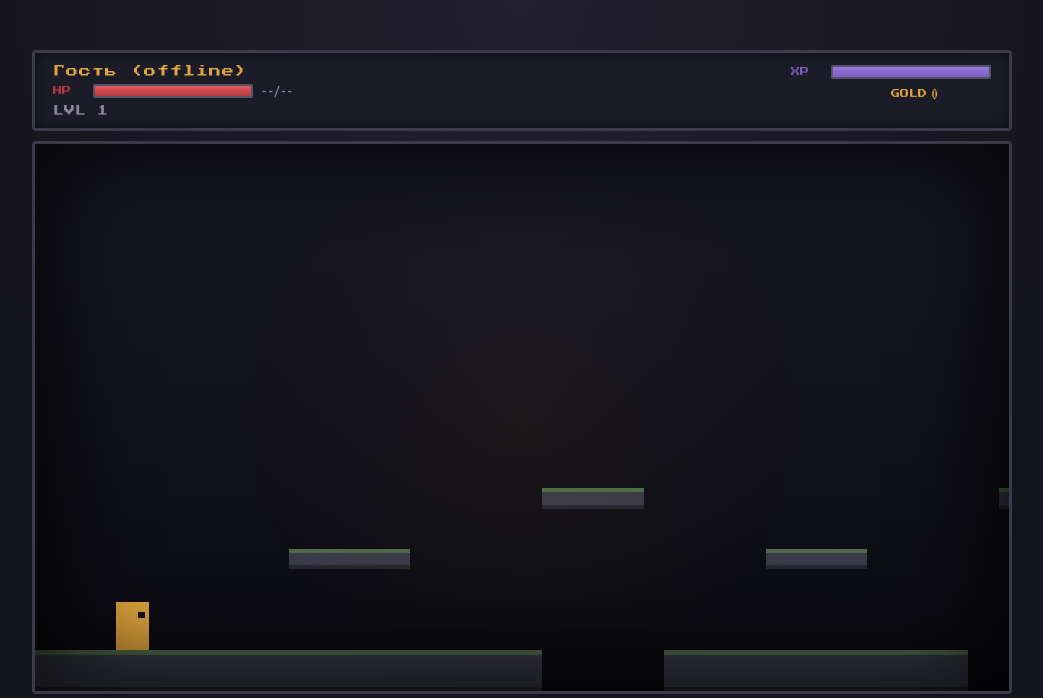
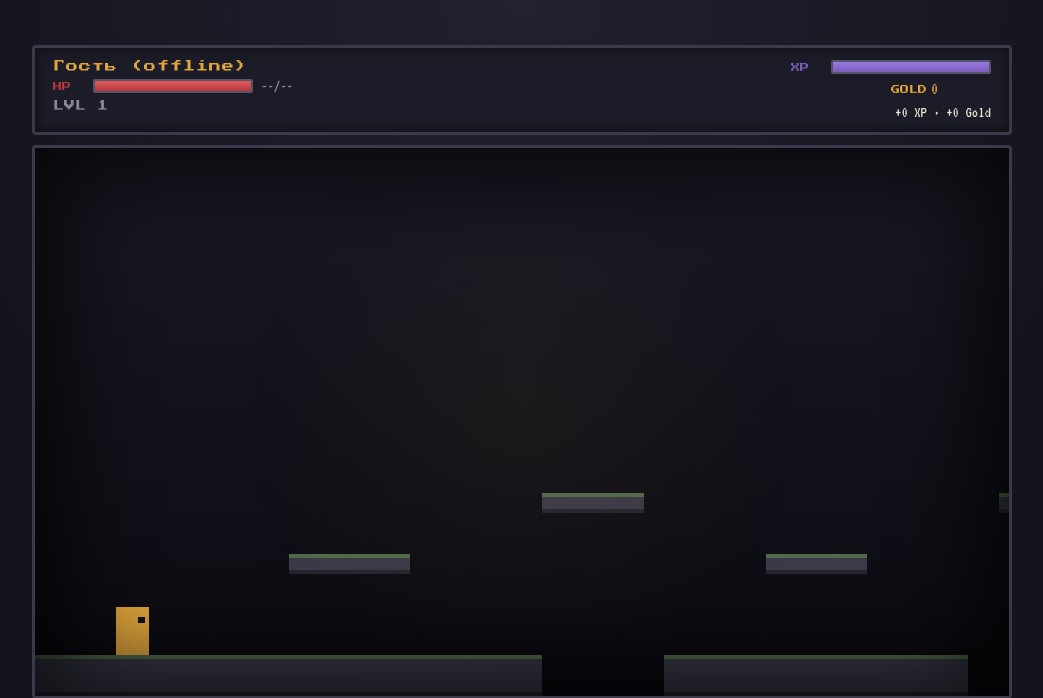
Before and after one commit to muhammad-mirzoev/blumrpg_bwr, a Django app: page /game/play/ in a window 1280 px wide. Shown: the top 698 px of the page, without its empty margins (118-1161 px from the left). Run offline with Django 5.2, Linux system fonts and the light colour scheme; the visitor is signed in with stand-in values (Sample User, id 1); data comes from the database, SQL or seed files in the repository.

Commit message:
added hud (+XP and +Gold) for play.html

```diff
--- a/templates/game/play.html
+++ b/templates/game/play.html
@@ -40,6 +40,7 @@
                     <span class="hud-label gold">GOLD</span>
                     <span class="hud-value" id="gold-value">0</span>
                 </div>
+                <div class="hud-session" id="hud-session">+0 XP · +0 Gold</div>
             </div>
         </div>
 
```
